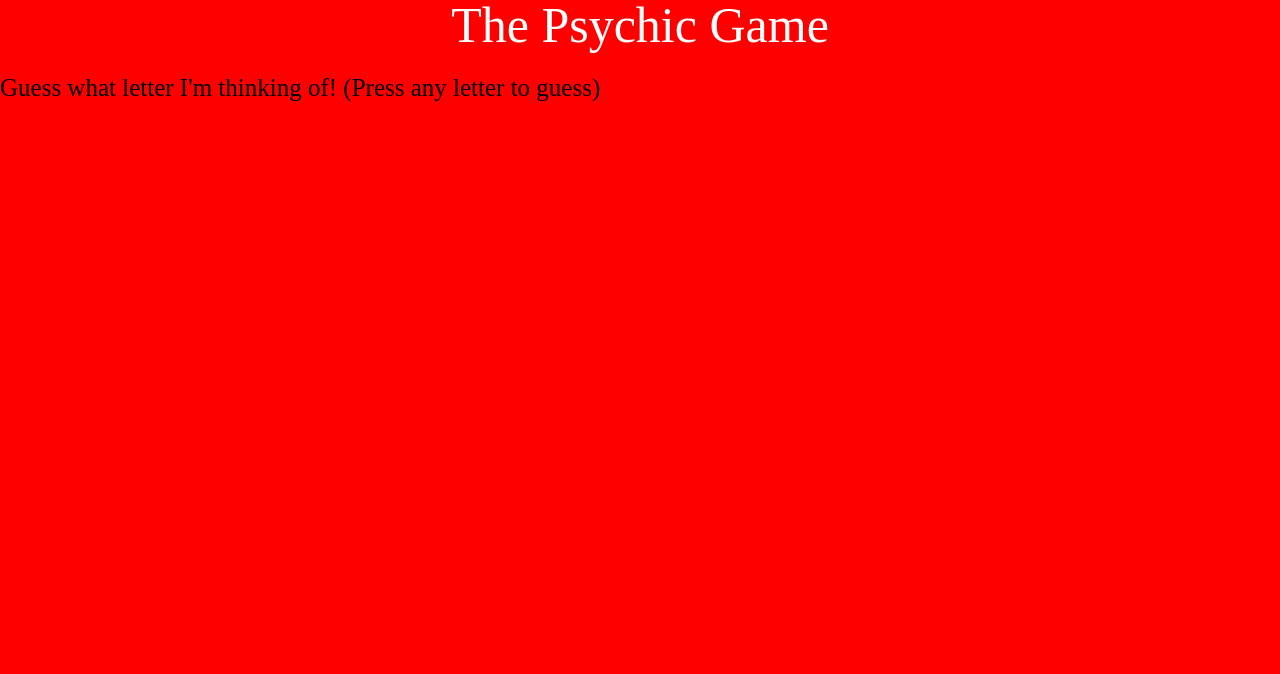
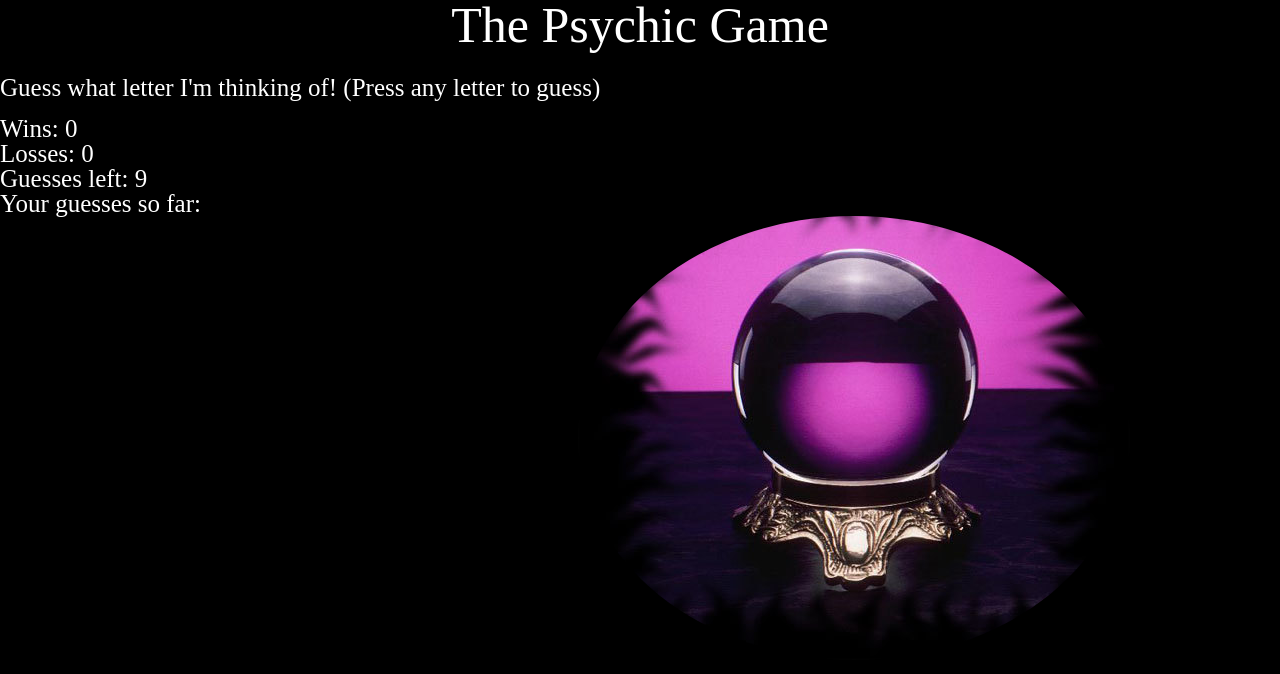
Before and after one commit to GrimbleLewis/Psychic-Game, a plain HTML site: page index.html in a window 1280 px wide. Drawn offline with Linux system fonts and the light colour scheme.

Commit message:
Added an image and changed the colors around

```diff
--- a/assets/css/style.css
+++ b/assets/css/style.css
@@ -1,9 +1,10 @@
 body {
-	background-color: red;
+	background-color:black;
 }
 
 p {
     font-size: 25px;
+    color: white
 }
 
 .wrapper {
@@ -12,3 +13,10 @@ p {
     font-size: 50px;
     margin-bottom: 25px;
 }
+
+img {
+    float: right;
+    border-radius: 50%;
+    margin-right: 150px;
+
+}
--- a/assets/javascript/game.js
+++ b/assets/javascript/game.js
@@ -13,7 +13,8 @@ var computerChoice = letters[Math.floor(Math.random() * letters.length)];
 console.log(computerChoice);
 
 // onkeypress function that uses user key input to play the game
-document.onkeypress = function(event) {
+document.onkeypress = function (event) {
+
     var userGuess = event.key.toLowerCase();
 
     if(userGuess === computerChoice){
@@ -27,6 +28,7 @@ document.onkeypress = function(event) {
     // guessedLetters gets filled up by userGuess's being pushed into the empty array
     } else{
         attempts--;
+
         guessedLetters.push(userGuess.toLowerCase());
     }
 
--- a/index.html
+++ b/index.html
@@ -17,10 +17,14 @@
     <div>
         <p>Guess what letter I'm thinking of! (Press any letter to guess)</p>
         <br>
-        <p id="wins"></p>
-        <p id="losses"></p>
-        <p id="attempts"></p>
-        <p id="guessedLetters"></p>
+        <p id="wins">Wins: 0</p>
+        <p id="losses">Losses: 0</p>
+        <p id="attempts">Guesses left: 9</p>
+        <p id="guessedLetters">Your guesses so far: </p>
+    </div>
+
+    <div>
+        <img src="assets/images/crystal_ball.jpg" alt="crystal ball">
     </div>
 </body>
 </html>
```
Also changed, not shown: assets/images/crystal_ball.jpg (added).
